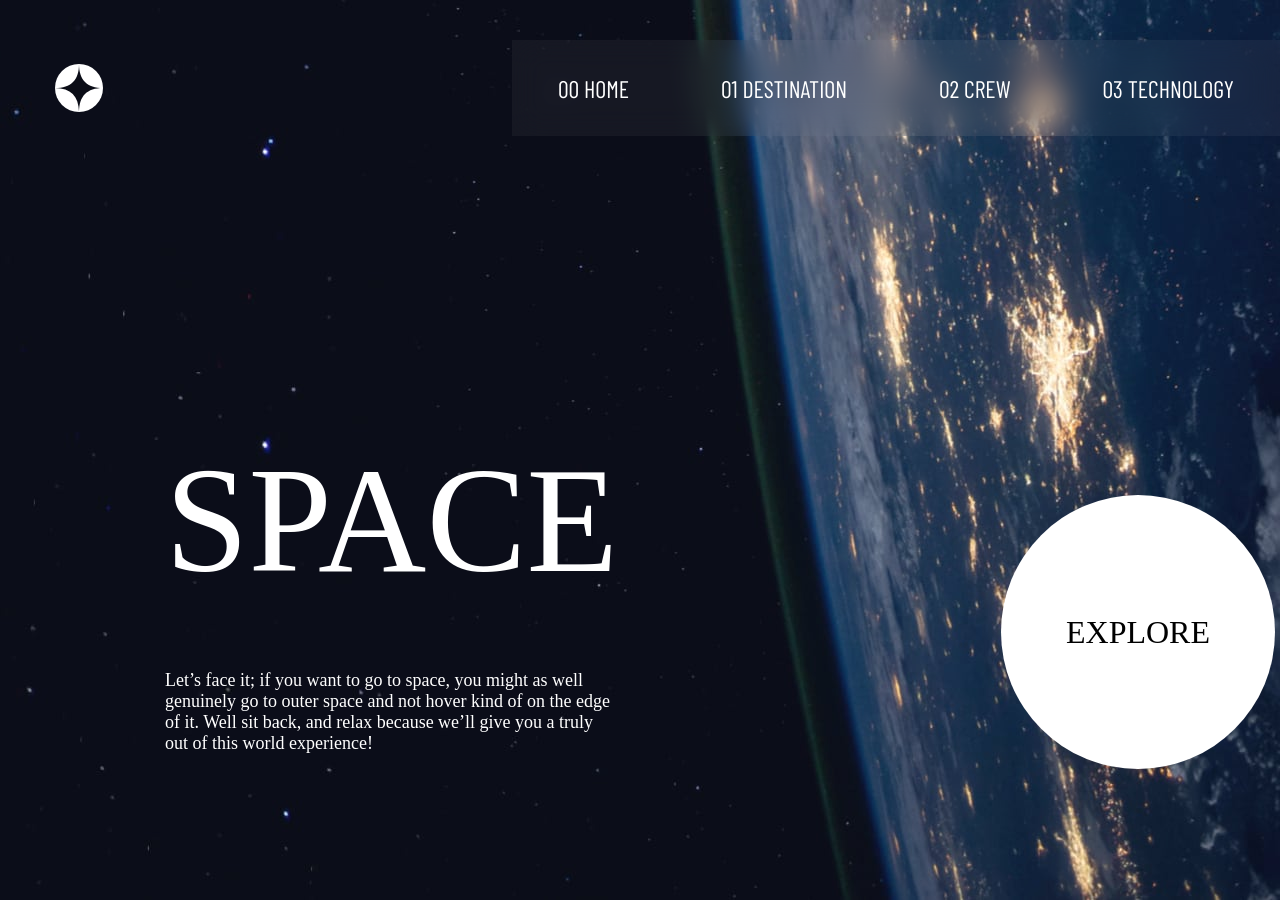
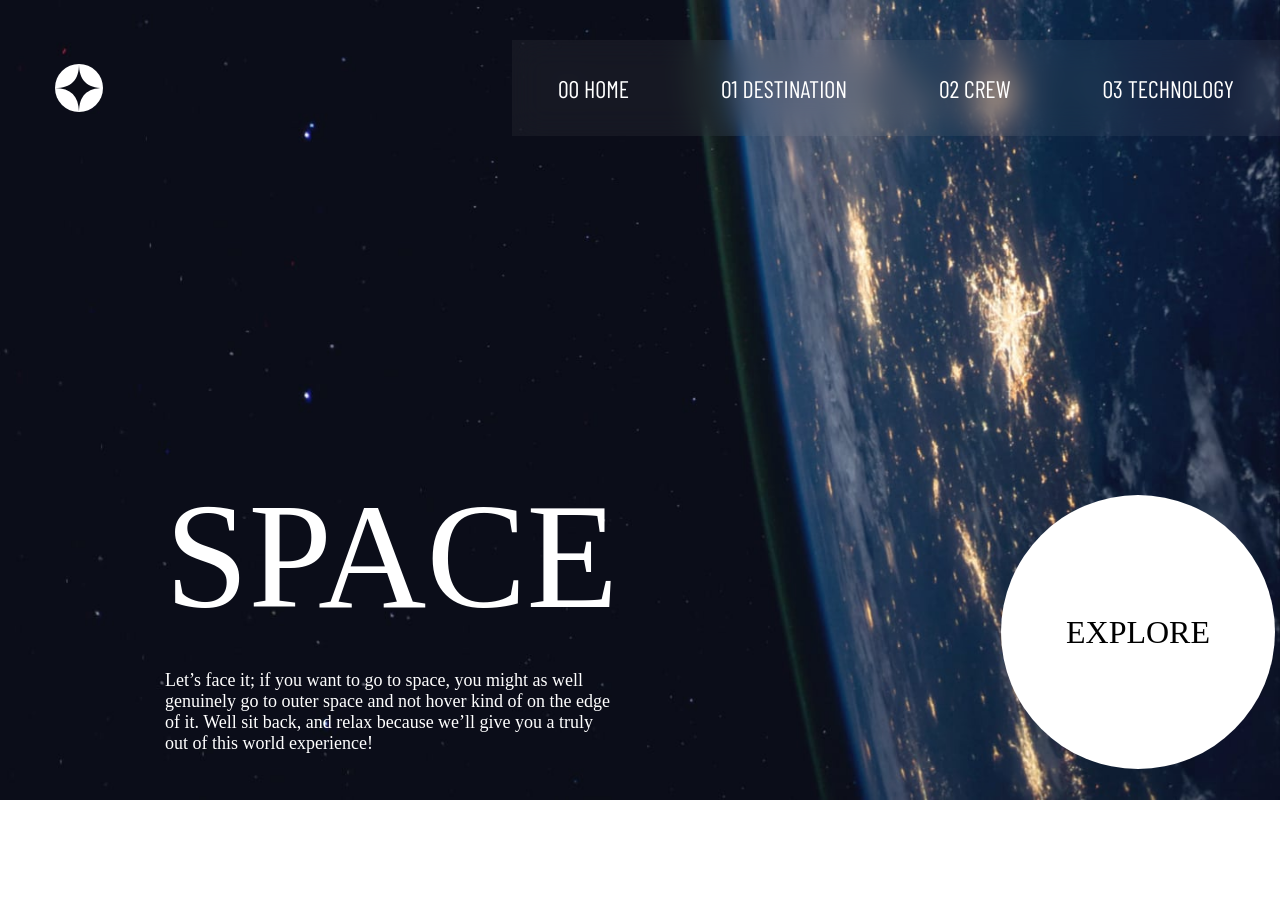
Before and after one commit to DavidSRV/SpaceTS, a React (Create React App) app: page / in a window 1280 px wide. After the commit the page ends 800 px from the top, so only its background shows below. Built offline with nearby package versions, Linux system fonts and the light colour scheme; a web font is replaced by a local one.

Commit message:
Terminado Home

```diff
--- a/src/components/navbar/_navbar.scss
+++ b/src/components/navbar/_navbar.scss
@@ -50,10 +50,5 @@ nav {
             }
 
         }
-
-        // & .navBar__links::after{
-        //     content: "";
-        //     border: 1px solid black;
-        // }
     }
 }
--- a/src/pages/home/Home.tsx
+++ b/src/pages/home/Home.tsx
@@ -14,7 +14,9 @@ const Home: React.FC = () => {
         </p>
       </section>
       <section className="home__button">
+        <div className="home__button--hover">
           <p className="home__button__description">EXPLORE</p>
+        </div>
       </section>
     </main>
   );
--- a/src/pages/home/_home.scss
+++ b/src/pages/home/_home.scss
@@ -6,7 +6,7 @@ body {
     background-size: cover;
     background-repeat: no-repeat;
     position: relative;
-    height: 900px;
+    height: 100vh;
 }
 
 .home {
@@ -28,31 +28,43 @@ body {
 
         & .home__title {
             font-size: 9.3759rem;
-            margin: auto;
+            margin: auto 0 10px;
 
         }
 
         & p {
             font-size: 1.125rem;
+
         }
     }
 
 
     & .home__button {
-
-        background-color: $basic1;
+        position: absolute;
+        top: 495px;
+        left: 1001px;
         border-radius: 50%;
         width: 274px;
         height: 274px;
         display: grid;
         place-content: center;
-        position: absolute;
-        top: 495px;
-        left: 1001px;
+        background-color: $basic1;
+        transition: 0.5s all;
+
+
+        &:hover{
+            -webkit-box-shadow: 0px 0px 0px 81px rgba(151, 151, 151, 0.20);
+            -moz-box-shadow: 0px 0px 0px 81px rgba(151, 151, 151, 0.20);
+            box-shadow: 0px 0px 0px 81px rgba(151, 151, 151, 0.20);
+            transition: 0.5s all;
+        }
+
 
         & p {
             font-size: 2rem;
+
         }
+
 
     }
 
```
